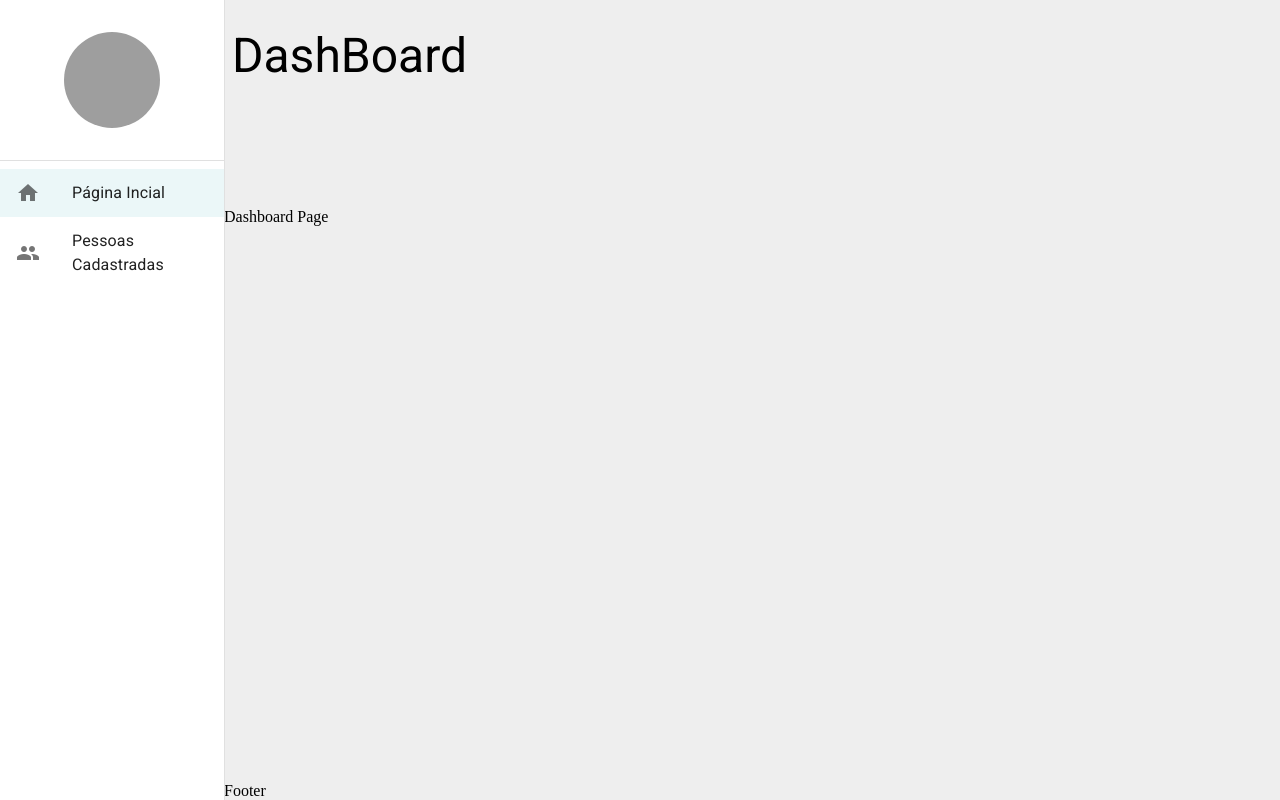
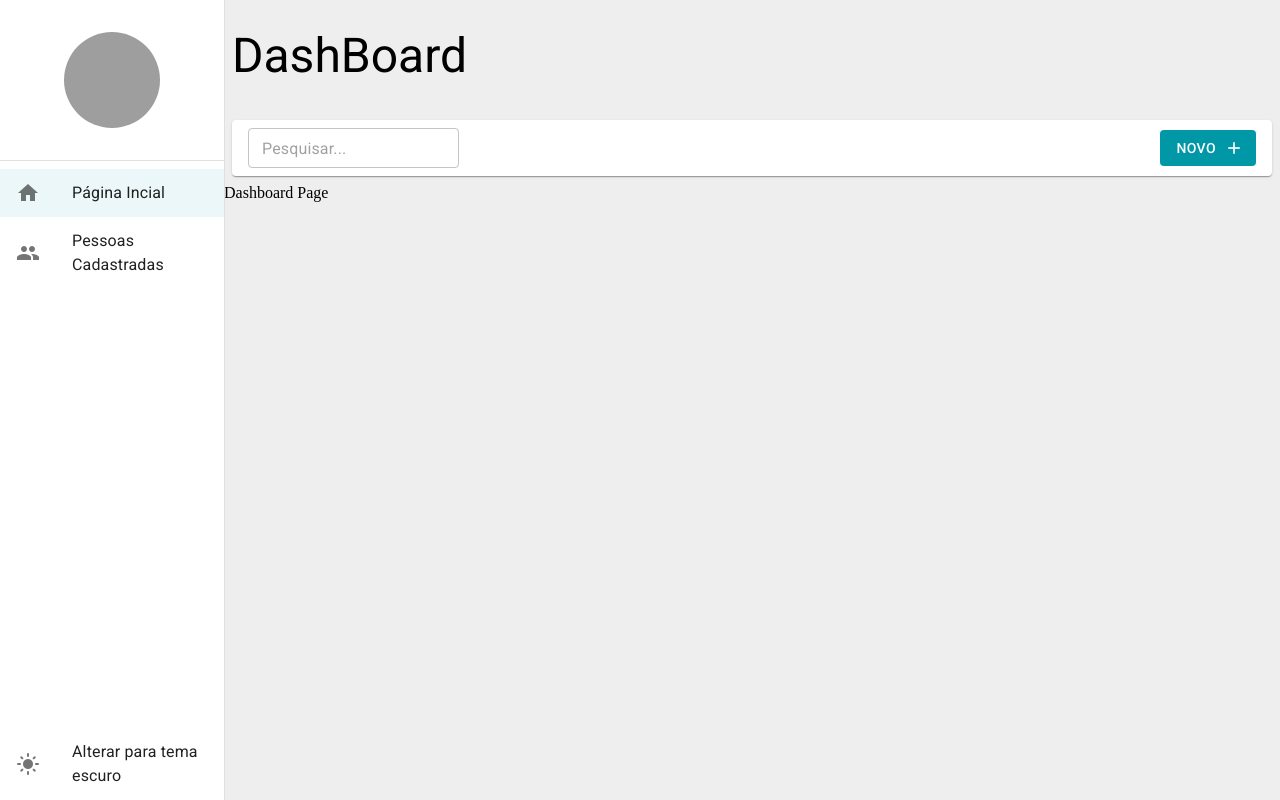
Before and after one commit to gabomoreira/client, a React (Create React App) app: page /pagina-inicial in a window 1280 px wide. Built offline with nearby package versions, Linux system fonts and the light colour scheme; grey boxes are pictures that could not be loaded.

Commit message:
feat: Adicionado barra de ferramentas

```diff
--- a/src/pages/Dashboard.tsx
+++ b/src/pages/Dashboard.tsx
@@ -1,7 +1,13 @@
+import { BarraDeFerramentas } from '../shared/components';
 import { LayoutBaseDePagina } from '../shared/layouts';
 
 export const Dashboard = () => {
   return (
-    <LayoutBaseDePagina title={'DashBoard'}>Dashboard Page</LayoutBaseDePagina>
+    <LayoutBaseDePagina
+      title={'DashBoard'}
+      barraDeFerramentas={<BarraDeFerramentas mostrarInputBusca />}
+    >
+      Dashboard Page
+    </LayoutBaseDePagina>
   );
 };
--- /dev/null
+++ b/src/shared/components/barra-de-ferramentas/BarraDeFerramentas.tsx
@@ -0,0 +1,58 @@
+import { Button, TextField, Paper, useTheme, Icon } from '@mui/material';
+import { Box } from '@mui/system';
+
+interface IBarraDeFerramentas {
+  textoDaBusca?: string;
+  mostrarInputBusca?: boolean;
+  aoMudarTextoDeBusca?: (novoTexto: string) => void;
+  textoBotaoNovo?: string;
+  mostrarBotaoNovo?: boolean;
+  aoClicarEmNovo?: () => void;
+}
+
+export const BarraDeFerramentas: React.FC<IBarraDeFerramentas> = ({
+  textoDaBusca = '',
+  mostrarInputBusca = false,
+  aoMudarTextoDeBusca,
+  textoBotaoNovo = 'Novo',
+  mostrarBotaoNovo = true,
+  aoClicarEmNovo,
+}) => {
+  const theme = useTheme();
+
+  return (
+    <Box
+      height={theme.spacing(5)}
+      marginX={1}
+      padding={1}
+      paddingX={2}
+      display="flex"
+      gap={1}
+      alignItems="center"
+      component={Paper}
+    >
+      {mostrarInputBusca && (
+        <TextField
+          size="small"
+          placeholder="Pesquisar..."
+          value={textoDaBusca}
+          onChange={(e) => aoMudarTextoDeBusca?.(e.target.value)}
+        />
+      )}
+
+      <Box flex={1} display="flex" justifyContent="end">
+        {mostrarBotaoNovo && (
+          <Button
+            color="primary"
+            disableElevation
+            variant="contained"
+            endIcon={<Icon>add</Icon>}
+            onClick={aoClicarEmNovo}
+          >
+            {textoBotaoNovo}
+          </Button>
+        )}
+      </Box>
+    </Box>
+  );
+};
--- a/src/shared/components/index.ts
+++ b/src/shared/components/index.ts
@@ -1 +1,2 @@
 export * from './menu-lateral/MenuLateral';
+export * from './barra-de-ferramentas/BarraDeFerramentas';
--- a/src/shared/components/menu-lateral/MenuLateral.tsx
+++ b/src/shared/components/menu-lateral/MenuLateral.tsx
@@ -13,7 +13,7 @@ import {
 import { Box } from '@mui/system';
 import React, { useEffect } from 'react';
 import { useMatch, useNavigate, useResolvedPath } from 'react-router-dom';
-import { useDrawerContext } from '../../contexts';
+import { useAppThemeContext, useDrawerContext } from '../../contexts';
 
 interface IMenuLateralProps {
   children: React.ReactNode;
@@ -21,9 +21,10 @@ interface IMenuLateralProps {
 
 export const MenuLateral: React.FC<IMenuLateralProps> = ({ children }) => {
   const theme = useTheme();
-  const mobile = useMediaQuery(theme.breakpoints.down('sm'));
+  const smDown = useMediaQuery(theme.breakpoints.down('sm'));
 
   const { isDrawerOpen, toggleDrawerOpen, drawerOptions } = useDrawerContext();
+  const { toggleTheme } = useAppThemeContext();
 
   interface IListItemLinkProps {
     to: string;
@@ -62,7 +63,7 @@ export const MenuLateral: React.FC<IMenuLateralProps> = ({ children }) => {
     <>
       <Drawer
         open={isDrawerOpen}
-        variant={mobile ? 'temporary' : 'permanent'}
+        variant={smDown ? 'temporary' : 'permanent'}
         onClose={toggleDrawerOpen}
       >
         <Box
@@ -94,15 +95,30 @@ export const MenuLateral: React.FC<IMenuLateralProps> = ({ children }) => {
                   to={drawerOption.path}
                   icon={drawerOption.icon}
                   label={drawerOption.label}
-                  onClick={mobile ? toggleDrawerOpen : undefined}
+                  onClick={smDown ? toggleDrawerOpen : undefined}
                 />
               ))}
             </List>
           </Box>
+
+          <Box>
+            <ListItemButton onClick={toggleTheme}>
+              <ListItemIcon>
+                <Icon>
+                  {theme.palette.mode === 'dark' ? 'dark_mode' : 'light_mode'}
+                </Icon>
+              </ListItemIcon>
+              <ListItemText
+                primary={`Alterar para tema ${
+                  theme.palette.mode === 'dark' ? 'claro' : 'escuro'
+                }`}
+              />
+            </ListItemButton>
+          </Box>
         </Box>
       </Drawer>
 
-      <Box height="100vh" marginLeft={mobile ? 0 : theme.spacing(28)}>
+      <Box height="100vh" marginLeft={smDown ? 0 : theme.spacing(28)}>
         {children}
       </Box>
     </>
--- a/src/shared/layouts/LayoutBaseDePagina.tsx
+++ b/src/shared/layouts/LayoutBaseDePagina.tsx
@@ -11,11 +11,13 @@ import { useDrawerContext } from '../contexts';
 interface ILayoutBaseDePaginaProps {
   title: string;
   children: React.ReactNode;
+  barraDeFerramentas: React.ReactNode;
 }
 
 export const LayoutBaseDePagina: React.FC<ILayoutBaseDePaginaProps> = ({
   children,
   title,
+  barraDeFerramentas,
 }) => {
   const theme = useTheme();
   const smDown = useMediaQuery(theme.breakpoints.down('sm'));
@@ -24,18 +26,13 @@ export const LayoutBaseDePagina: React.FC<ILayoutBaseDePaginaProps> = ({
   const { toggleDrawerOpen } = useDrawerContext();
 
   return (
-    <Box
-      height="100%"
-      display="flex"
-      flexDirection="column"
-      gap={smDown ? 6 : mdDown ? 8 : 12}
-    >
+    <Box height="100%" display="flex" flexDirection="column" gap={1}>
       <Box
         padding={1}
         display="flex"
         alignItems="center"
         gap={1}
-        height={theme.spacing(12)}
+        height={theme.spacing(smDown ? 6 : mdDown ? 8 : 12)}
       >
         {smDown ? (
           <IconButton onClick={toggleDrawerOpen}>
@@ -53,11 +50,11 @@ export const LayoutBaseDePagina: React.FC<ILayoutBaseDePaginaProps> = ({
         </Typography>
       </Box>
 
+      {barraDeFerramentas && <Box>{barraDeFerramentas}</Box>}
+
       <Box flex={1} overflow="auto">
         {children}
       </Box>
-
-      <Box>Footer</Box>
     </Box>
   );
 };
--- a/src/shared/themes/Dark.ts
+++ b/src/shared/themes/Dark.ts
@@ -3,6 +3,7 @@ import { cyan, green } from '@mui/material/colors';
 
 export const DarkTheme = createTheme({
   palette: {
+    mode: 'dark',
     primary: {
       main: cyan[700],
       dark: cyan[900],
@@ -18,4 +19,9 @@ export const DarkTheme = createTheme({
       paper: '#303134',
     },
   },
+  typography: {
+    allVariants: {
+      color: 'white',
+    },
+  },
 });
```
